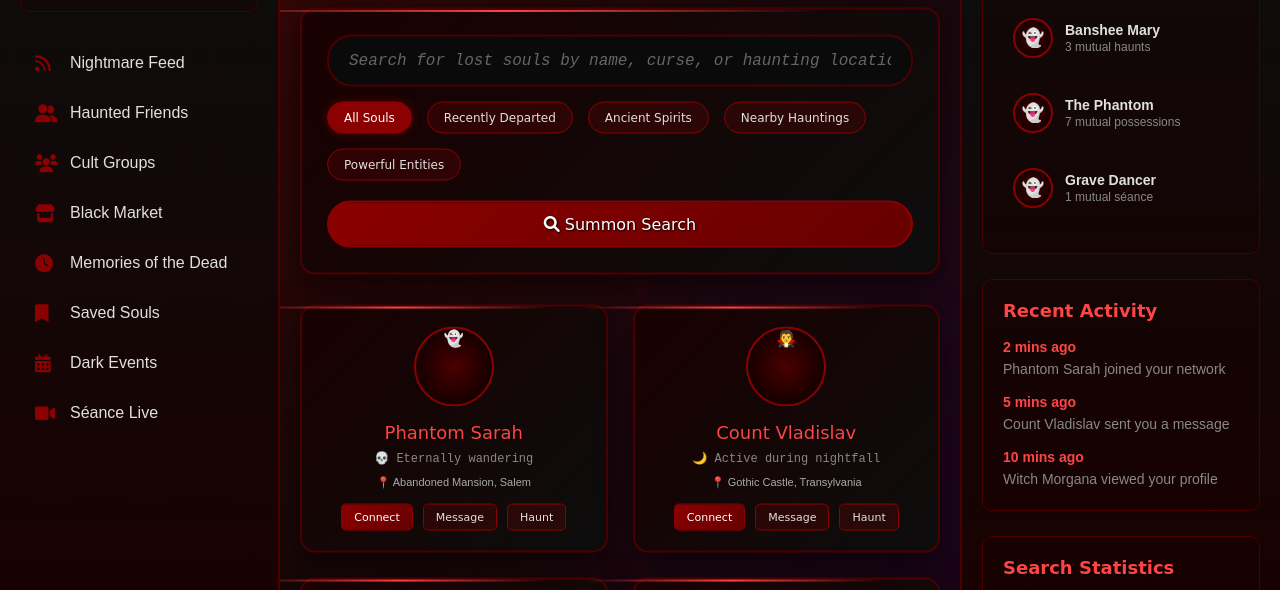
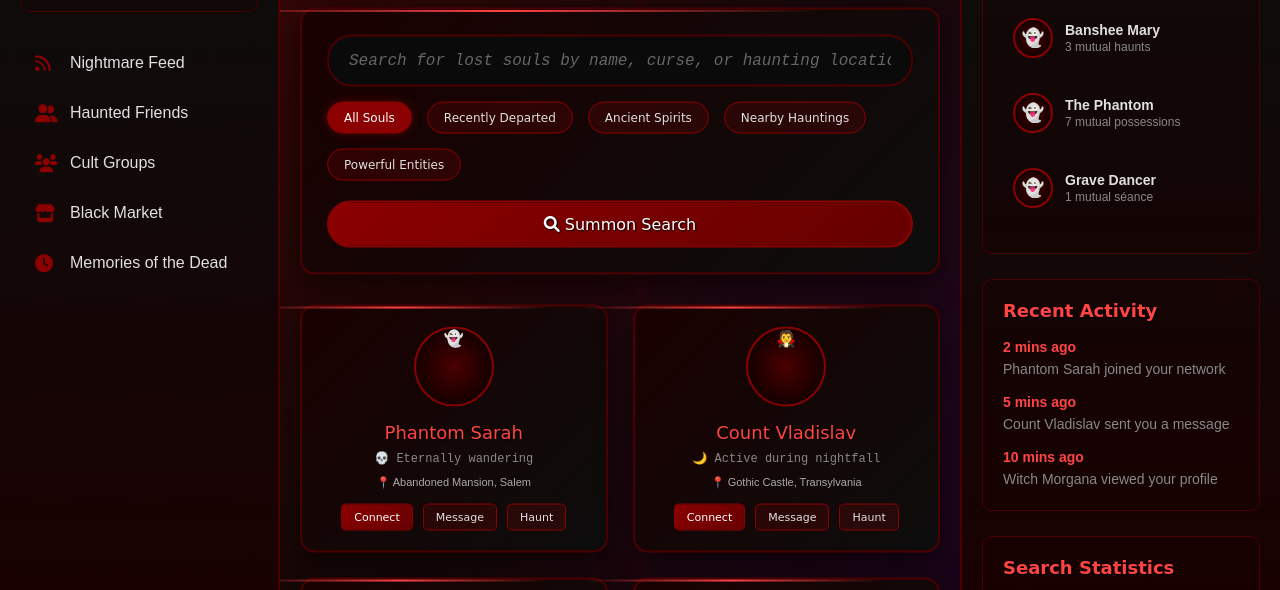
Before and after one commit to sbrsshh/Fearbook, a plain HTML site: page people-finder.html in a window 1280 px wide. Shown: the part 150-740 px from the top of the page. Drawn offline with Linux system fonts and the light colour scheme; a web font is replaced by a local one.

Commit message:
Update people-finder.html

```diff
--- a/people-finder.html
+++ b/people-finder.html
@@ -634,18 +634,6 @@
                     <i class="fas fa-clock"></i>
                     <span>Memories of the Dead</span>
                 </a>
-                <a href="saved-souls.html" class="menu-item">
-                    <i class="fas fa-bookmark"></i>
-                    <span>Saved Souls</span>
-                </a>
-                <a href="dark-events.html" class="menu-item">
-                    <i class="fas fa-calendar-alt"></i>
-                    <span>Dark Events</span>
-                </a>
-                <a href="seance-live.html" class="menu-item">
-                    <i class="fas fa-video"></i>
-                    <span>Séance Live</span>
-                </a>
             </nav>
         </aside>
 
```
